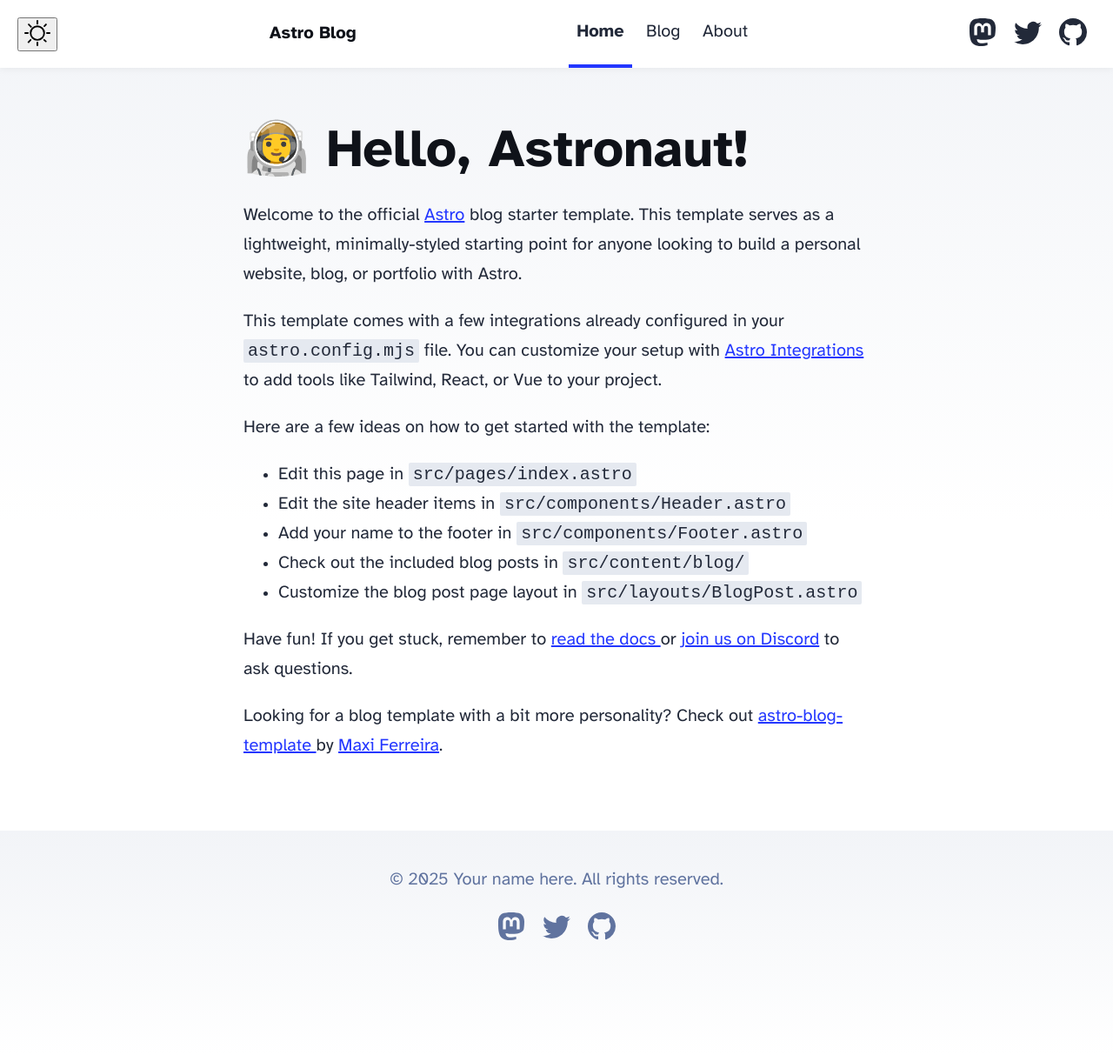
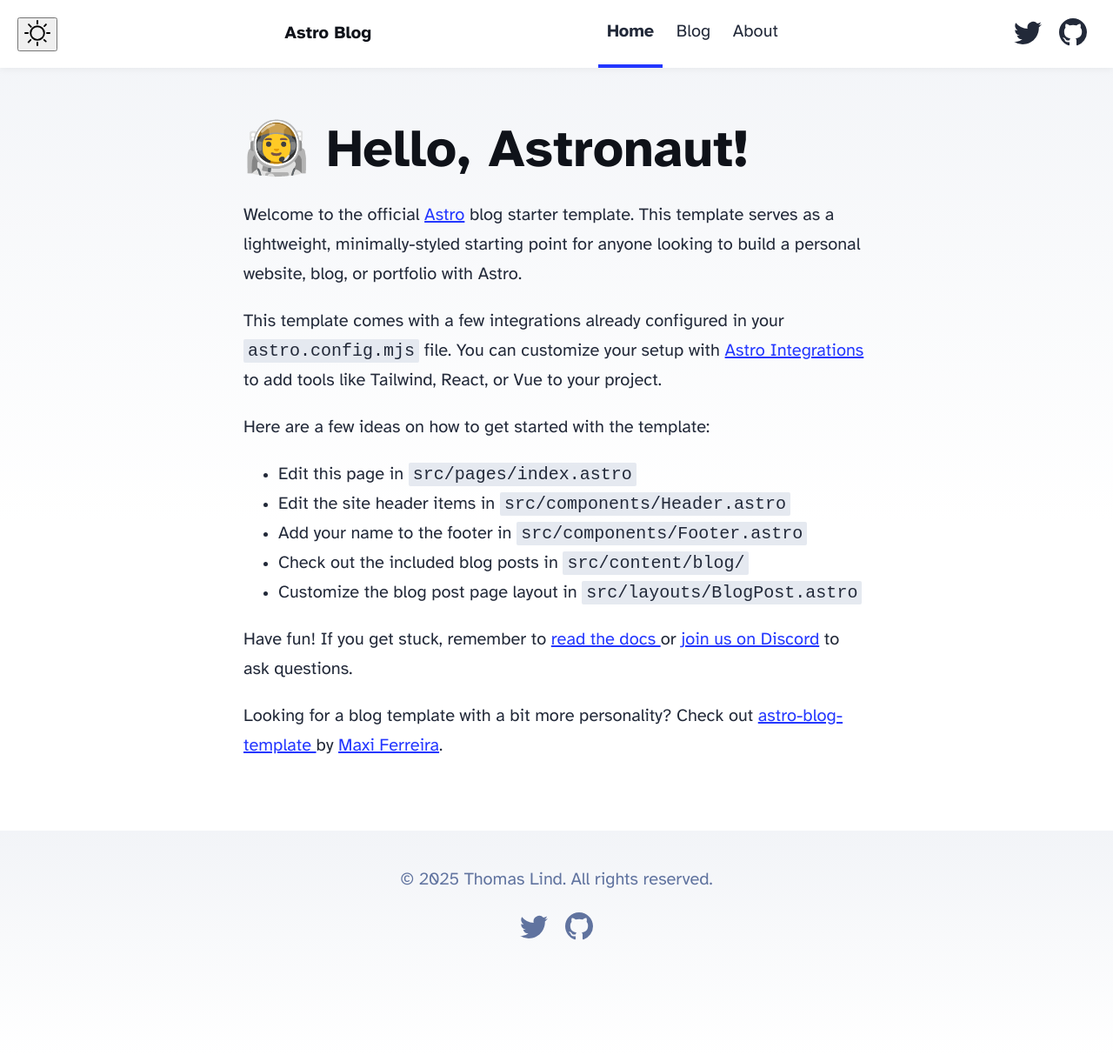
Before and after one commit to TommyL22/webcv, an Astro site: page / in a window 1280 px wide. Shown: the whole page at 87% size. Built offline with nearby package versions, Linux system fonts and the light colour scheme; Astro itself is replaced by a stand-in of ours.

Commit message:
Adding info

```diff
--- a/src/components/Footer.astro
+++ b/src/components/Footer.astro
@@ -3,22 +3,8 @@
 ---
 
 <footer>
-	&copy; {today.getFullYear()} Your name here. All rights reserved.
+	&copy; {today.getFullYear()} Thomas Lind. All rights reserved.
 	<div class="social-links">
-		<a href="https://m.webtoo.ls/@astro" target="_blank">
-			<span class="sr-only">Follow Astro on Mastodon</span>
-			<svg
-				viewBox="0 0 16 16"
-				aria-hidden="true"
-				width="32"
-				height="32"
-				astro-icon="social/mastodon"
-				><path
-					fill="currentColor"
-					d="M11.19 12.195c2.016-.24 3.77-1.475 3.99-2.603.348-1.778.32-4.339.32-4.339 0-3.47-2.286-4.488-2.286-4.488C12.062.238 10.083.017 8.027 0h-.05C5.92.017 3.942.238 2.79.765c0 0-2.285 1.017-2.285 4.488l-.002.662c-.004.64-.007 1.35.011 2.091.083 3.394.626 6.74 3.78 7.57 1.454.383 2.703.463 3.709.408 1.823-.1 2.847-.647 2.847-.647l-.06-1.317s-1.303.41-2.767.36c-1.45-.05-2.98-.156-3.215-1.928a3.614 3.614 0 0 1-.033-.496s1.424.346 3.228.428c1.103.05 2.137-.064 3.188-.189zm1.613-2.47H11.13v-4.08c0-.859-.364-1.295-1.091-1.295-.804 0-1.207.517-1.207 1.541v2.233H7.168V5.89c0-1.024-.403-1.541-1.207-1.541-.727 0-1.091.436-1.091 1.296v4.079H3.197V5.522c0-.859.22-1.541.66-2.046.456-.505 1.052-.764 1.793-.764.856 0 1.504.328 1.933.983L8 4.39l.417-.695c.429-.655 1.077-.983 1.934-.983.74 0 1.336.259 1.791.764.442.505.661 1.187.661 2.046v4.203z"
-				></path></svg
-			>
-		</a>
 		<a href="https://twitter.com/astrodotbuild" target="_blank">
 			<span class="sr-only">Follow Astro on Twitter</span>
 			<svg viewBox="0 0 16 16" aria-hidden="true" width="32" height="32" astro-icon="social/twitter"
--- a/src/components/Header.astro
+++ b/src/components/Header.astro
@@ -14,15 +14,6 @@
 			<HeaderLink href="/about">About</HeaderLink>
 		</div>
 		<div class="social-links">
-			<a href="https://m.webtoo.ls/@astro" target="_blank">
-				<span class="sr-only">Follow Astro on Mastodon</span>
-				<svg viewBox="0 0 16 16" aria-hidden="true" width="32" height="32"
-					><path
-						fill="currentColor"
-						d="M11.19 12.195c2.016-.24 3.77-1.475 3.99-2.603.348-1.778.32-4.339.32-4.339 0-3.47-2.286-4.488-2.286-4.488C12.062.238 10.083.017 8.027 0h-.05C5.92.017 3.942.238 2.79.765c0 0-2.285 1.017-2.285 4.488l-.002.662c-.004.64-.007 1.35.011 2.091.083 3.394.626 6.74 3.78 7.57 1.454.383 2.703.463 3.709.408 1.823-.1 2.847-.647 2.847-.647l-.06-1.317s-1.303.41-2.767.36c-1.45-.05-2.98-.156-3.215-1.928a3.614 3.614 0 0 1-.033-.496s1.424.346 3.228.428c1.103.05 2.137-.064 3.188-.189zm1.613-2.47H11.13v-4.08c0-.859-.364-1.295-1.091-1.295-.804 0-1.207.517-1.207 1.541v2.233H7.168V5.89c0-1.024-.403-1.541-1.207-1.541-.727 0-1.091.436-1.091 1.296v4.079H3.197V5.522c0-.859.22-1.541.66-2.046.456-.505 1.052-.764 1.793-.764.856 0 1.504.328 1.933.983L8 4.39l.417-.695c.429-.655 1.077-.983 1.934-.983.74 0 1.336.259 1.791.764.442.505.661 1.187.661 2.046v4.203z"
-					></path></svg
-				>
-			</a>
 			<a href="https://twitter.com/astrodotbuild" target="_blank">
 				<span class="sr-only">Follow Astro on Twitter</span>
 				<svg viewBox="0 0 16 16" aria-hidden="true" width="32" height="32"
```
